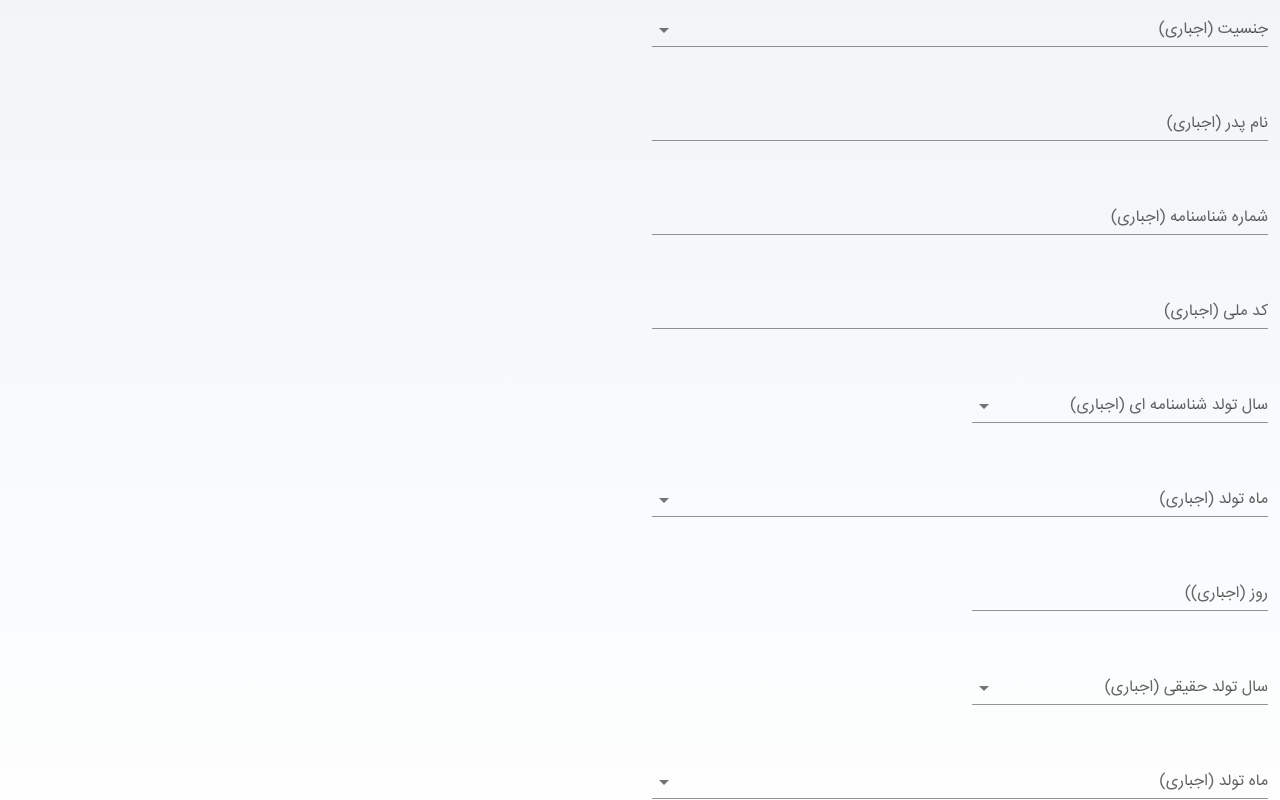
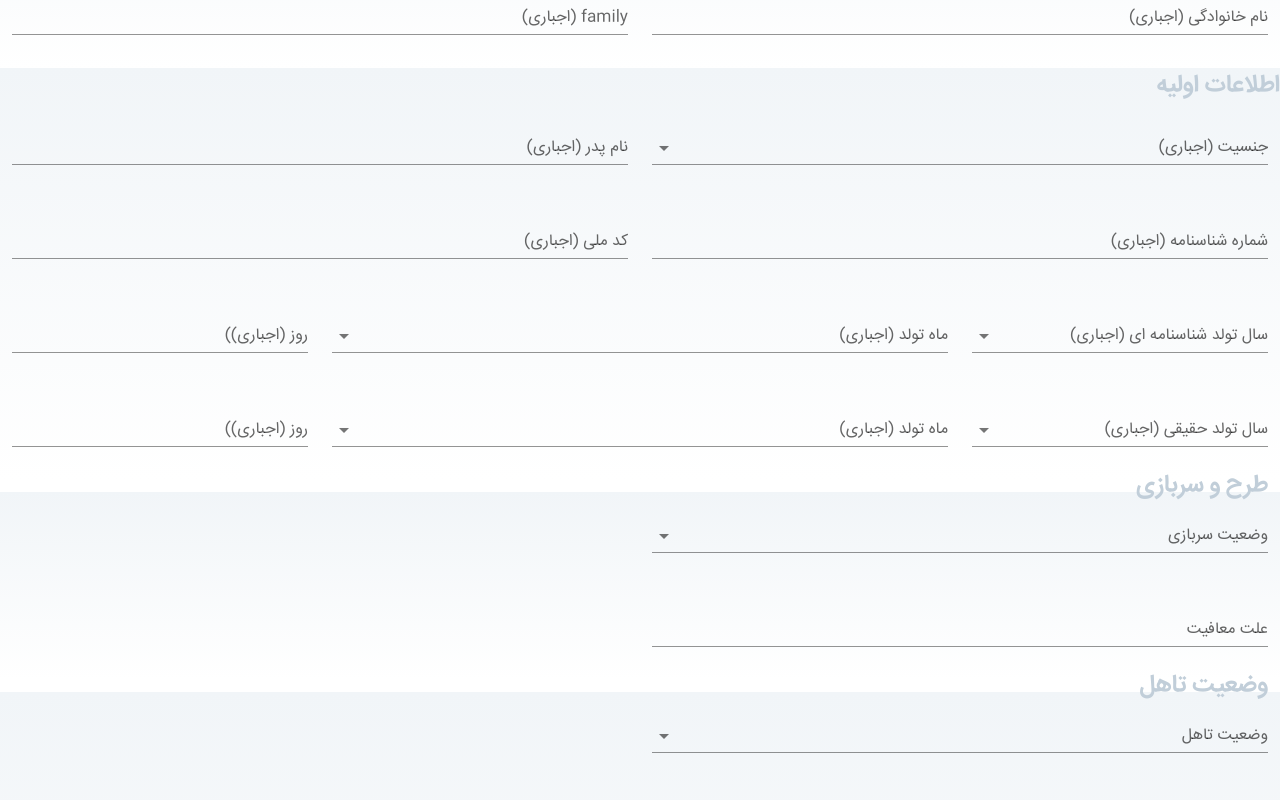
Before and after one commit to mistrs2p/orkidify_hr, a Vue app: page / in a window 1280 px wide. Shown: the part 940-1740 px from the top of the page. Built offline with nearby package versions, Linux system fonts and the light colour scheme.

Commit message:
InitialInformation Component Added & Set

```diff
--- a/src/App.vue
+++ b/src/App.vue
@@ -8,95 +8,7 @@
       <v-form>
         <AddPhoto />
         <Name />
-
-
-        <h2>اطلاعات اولیه</h2>
-        <v-row>
-          <v-col
-            cols="6"
-          >
-            <v-select
-              label="جنسیت (اجباری)"
-              :items="gender"
-            />
-          </v-col>
-          <v-col
-            cols="6"
-          >
-            <v-text-field
-              label="نام پدر (اجباری)"
-            />
-          </v-col>
-
-          <v-col
-            cols="6"
-          >
-            <v-text-field
-              label=" شماره شناسنامه (اجباری)"
-            />
-          </v-col>
-
-          <v-col
-            cols="6"
-          >
-            <v-text-field
-              label="کد ملی (اجباری)"
-            />
-          </v-col>
-
-          <v-col
-            cols="3"
-          >
-            <v-select
-              label="سال تولد شناسنامه ای (اجباری)"
-              :items="years"
-            />
-          </v-col>
-
-           <v-col
-            cols="6"
-          >
-            <v-select
-              label="ماه تولد (اجباری)"
-              :items="months"
-            />
-          </v-col>
-
-          <v-col
-            cols="3"
-          >
-            <v-text-field
-              label="روز (اجباری))"
-            />
-          </v-col>
-
-                    <v-col
-            cols="3"
-          >
-            <v-select
-              label="سال تولد حقیقی (اجباری)"
-              :items="years"
-            />
-          </v-col>
-
-           <v-col
-            cols="6"
-          >
-            <v-select
-              label="ماه تولد (اجباری)"
-              :items="months"
-            />
-          </v-col>
-
-          <v-col
-            cols="3"
-          >
-            <v-text-field
-              label="روز (اجباری))"
-            />
-          </v-col>
-        </v-row>
-
+        <InitialInformation :gender="gender" :years="years" :months="months" />
         <h2>طرح و سربازی</h2>
         <v-row>
           <v-col
@@ -833,6 +745,7 @@
 import Header from './components/Header'
 import AddPhoto from './components/AddPhoto'
 import Name from './components/Name'
+import InitialInformation from './components/InitialInformation'
 export default {
   name: 'App',
 
@@ -840,6 +753,7 @@ export default {
     Header,
     AddPhoto,
     Name,
+    InitialInformation,
 
   },
 
@@ -876,13 +790,17 @@ export default {
   }
   .row {
     background: linear-gradient(180deg, #f1f5f8 0%, #ffffff 100%);
-    overflow: hidden;
+    /* overflow: hidden; */
     flex-direction: column;
-    /* margin: auto 4rem; */
+    margin: auto 4rem;
   }
 
   .row div.twoPart {
     display: flex;
+    flex-wrap: wrap;
+  }
+  .row div.twoPart * {
+    /* padding: 1rem; */
   }
 
   #canvas {
--- /dev/null
+++ b/src/components/InitialInformation.vue
@@ -0,0 +1,103 @@
+<template>
+    <v-row>
+        <div class="twoPart">
+            <h2>اطلاعات اولیه</h2>
+        </div>
+
+        <div class="twoPart">
+            <v-col
+            cols="6"
+            >
+            <v-select
+                label="جنسیت (اجباری)"
+                :items="gender"
+            />
+            </v-col>
+            <v-col
+                cols="6"
+            >
+                <v-text-field
+                    label="نام پدر (اجباری)"
+                />
+            </v-col>
+
+            <v-col
+                cols="6"
+            >
+                <v-text-field
+                    label=" شماره شناسنامه (اجباری)"
+                />
+            </v-col>
+
+            <v-col
+                cols="6"
+            >
+            <v-text-field
+                label="کد ملی (اجباری)"
+            />
+            </v-col>
+
+            <v-col
+            cols="3"
+            >
+            <v-select
+                label="سال تولد شناسنامه ای (اجباری)"
+                :items="years"
+            />
+            </v-col>
+
+            <v-col
+            cols="6"
+            >
+            <v-select
+                label="ماه تولد (اجباری)"
+                :items="months"
+            />
+            </v-col>
+
+            <v-col
+            cols="3"
+            >
+            <v-text-field
+                label="روز (اجباری))"
+            />
+            </v-col>
+
+                    <v-col
+            cols="3"
+            >
+            <v-select
+                label="سال تولد حقیقی (اجباری)"
+                :items="years"
+            />
+            </v-col>
+
+            <v-col
+            cols="6"
+            >
+            <v-select
+                label="ماه تولد (اجباری)"
+                :items="months"
+            />
+            </v-col>
+
+            <v-col
+            cols="3"
+            >
+            <v-text-field
+                label="روز (اجباری))"
+            />
+            </v-col>
+        </div>
+    </v-row>
+</template>
+
+<script>
+export default {
+    props: ['gender', 'years', 'months']
+}
+</script>
+
+<style>
+
+</style>
```
